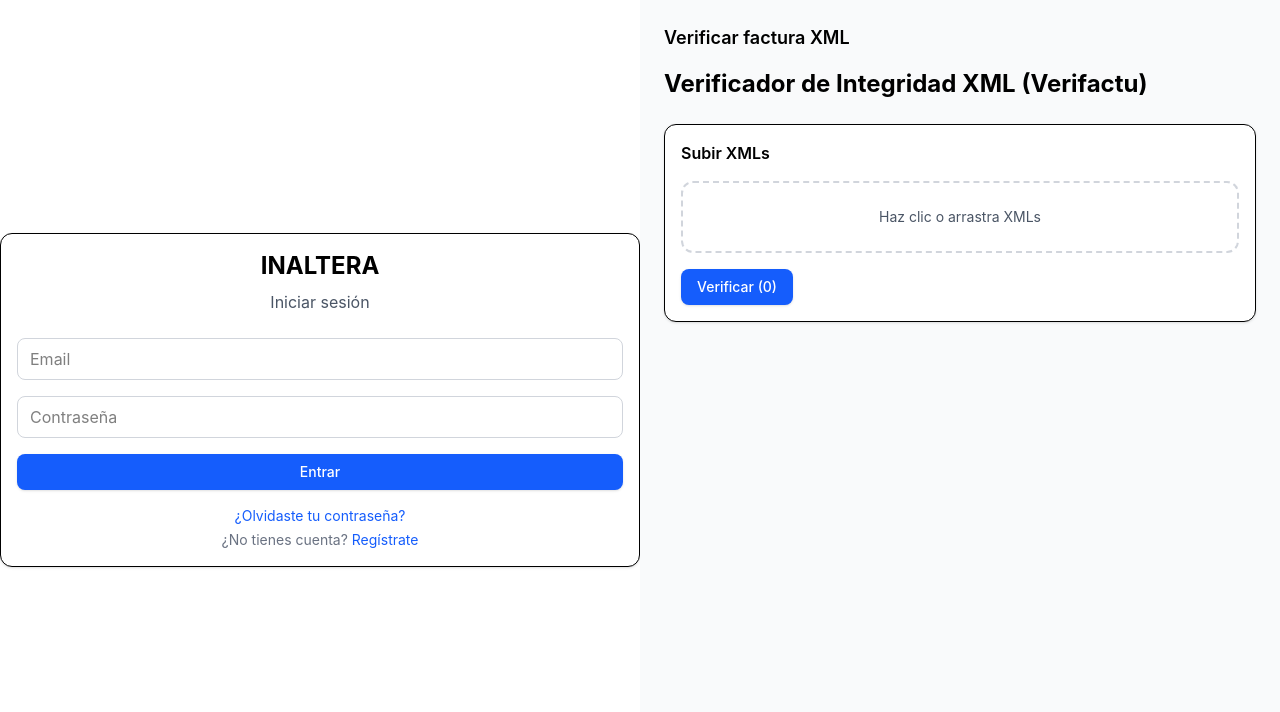
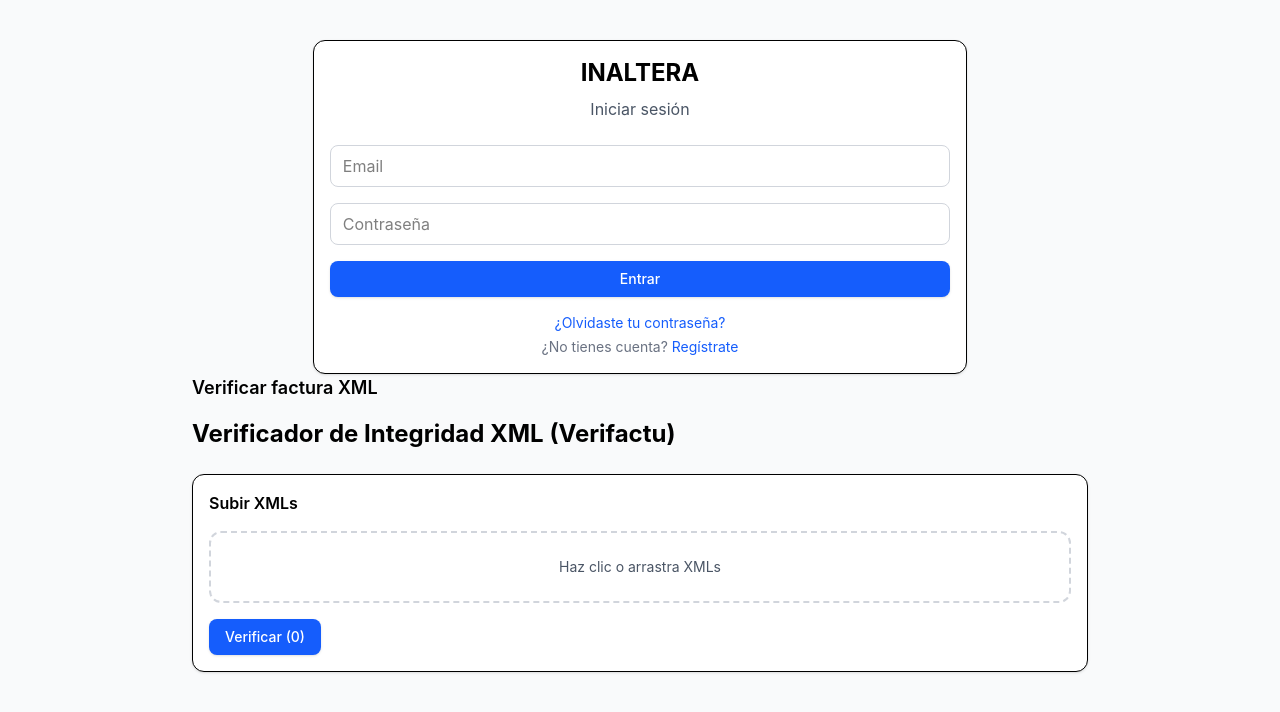
Before and after one commit to joseamdl95/inaltera-frontend, a React (Vite) app: page /login in a window 1280 px wide. Shown: the top 712 px of the page. Built offline with nearby package versions, Linux system fonts and the light colour scheme.

Commit message:
fix display Login

```diff
--- a/src/pages/auth/Login.jsx
+++ b/src/pages/auth/Login.jsx
@@ -51,11 +51,9 @@ export default function Login() {
   };
 
   return (
-    <div className="flex min-h-screen">
+    <div className="min-h-screen bg-gray-50 flex flex-col items-center py-10 px-4">
 
       {/* IZQUIERDA - LOGIN */}
-      <div className="w-1/2 flex items-center justify-center bg-white">
-
       <Card className="w-full max-w-md">
 
         <h1 className="text-2xl font-bold text-center mb-2">
@@ -65,7 +63,6 @@ export default function Login() {
         <h2 className="text-center text-gray-600 mb-6">
           {show2FA ? "Verificación 2FA" : "Iniciar sesión"}
         </h2>
-
         <form onSubmit={handleSubmit} className="space-y-4">
 
           {!show2FA ? (
@@ -148,10 +145,9 @@ export default function Login() {
 
         </form>
       </Card>
-      </div>
 
       {/* DERECHA - VERIFICADOR */}
-      <div className="w-1/2 bg-gray-50 p-6 overflow-auto">
+      <div className="w-full max-w-4xl">
 
         <h2 className="text-lg font-semibold mb-4">
           Verificar factura XML
```
Lines whose indentation alone changed are shown as unchanged.
